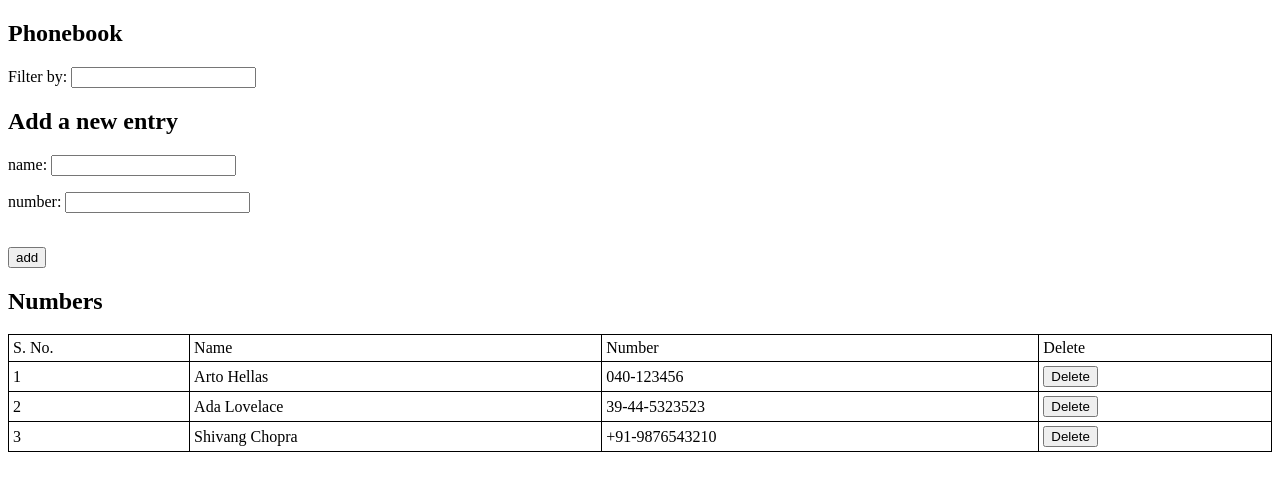
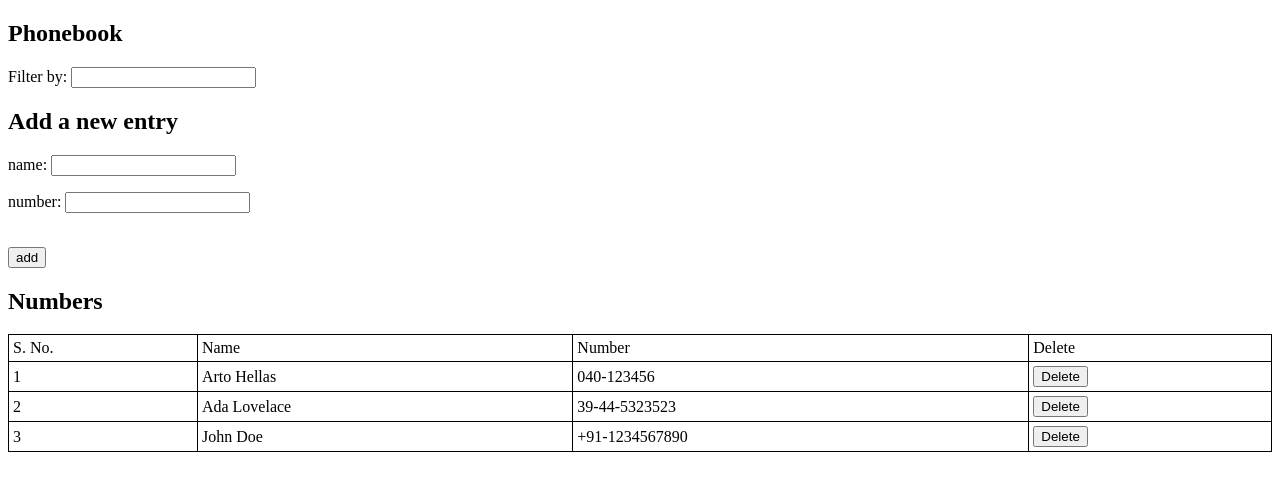
Before and after one commit to shivangc22/FullStackOpen, a React (Vite) app in the folder part2/phonebook/: page / in a window 1280 px wide. Shown: the top 490 px of the page. Built offline with nearby package versions, Linux system fonts and the light colour scheme; data requests are answered from the project's data file.

Commit message:
Solution for exercise 2.15

```diff
--- a/part2/phonebook/db.json
+++ b/part2/phonebook/db.json
@@ -11,9 +11,9 @@
       "id": "2"
     },
     {
-      "id": "724a",
-      "name": "Shivang Chopra",
-      "number": "+91-9876543210"
+      "name": "John Doe",
+      "number": "+91-1234567890",
+      "id": "724a"
     }
   ]
 }
--- a/part2/phonebook/src/components/FormDetails.jsx
+++ b/part2/phonebook/src/components/FormDetails.jsx
@@ -1,45 +1,62 @@
-import phonebook from "../services/phonebook"
-import { useState } from "react"
+// FormDetails.jsx
+import phonebook from "../services/phonebook";
+import { useState } from "react";
 
-const FormDetails = ({persons, setPersons, setNewSearch}) => {
+const FormDetails = ({ persons, setPersons, setNewSearch }) => {
+    const [newName, setNewName] = useState('');
+    const [newNumber, setNewNumber] = useState('');
 
-    const [newName, setNewName] = useState('')
-    const [newNumber, setNewNumber] = useState('')
-    const handleNewName = (event) => setNewName(event.target.value)
-    const handleNewNumber = (event) => setNewNumber(event.target.value)
+    const handleNewName = (event) => setNewName(event.target.value);
+    const handleNewNumber = (event) => setNewNumber(event.target.value);
 
-    const addNewEntry = (event) => {
+    const addNewEntry = async (event) => {
       event.preventDefault();
-      if (persons.some(obj => obj.name === newName || obj.number === newNumber)) {
-        const existingEntry = persons.find(person => person.name === newName || person.number === newNumber);
-        if (existingEntry.name === newName) {
-          alert(`${newName} is already added to the phonebook, with the number ${existingEntry.number}`);
-        } else {
-          alert(`${newNumber} is already added to the phonebook, with the name ${existingEntry.name}`);
+      const existingPerson = persons.find(person => person.name === newName || person.number === newNumber);
+
+      if (existingPerson) {
+          const confirmMessage = `${existingPerson.name} is already added to the phonebook, with ${existingPerson.number}, overwrite?`;
+          if (window.confirm(confirmMessage)) {
+              const newObject = { name: newName, number: newNumber };
+              try {
+                  const updatedEntry = await phonebook.updateEntry(existingPerson.id, newObject);
+                  const updatedPersons = persons.map(person =>
+                      person.id === updatedEntry.id ? updatedEntry : person
+                  );
+                  setPersons(updatedPersons);
+                  setNewName('');
+                  setNewNumber('');
+                  setNewSearch('');
+                  alert(`Successfully updated ${existingPerson.name} in the phonebook!`);
+              } catch (error) {
+                  console.error("Error updating person:", error.message);
+              }
           }
       } else {
           const newObject = { name: newName, number: newNumber };
-        phonebook
-          .create(newObject)
-          .then(returnedEntry => {
-            setPersons(persons.concat(returnedEntry));
+          try {
+              const returnedEntry = await phonebook.create(newObject);
+              setPersons([...persons, returnedEntry]);
               setNewName('');
               setNewNumber('');
               setNewSearch('');
-          })
+          } catch (error) {
+              console.error("Error adding new person:", error.message);
+          }
       }
   };
-    return(
-      <form onSubmit = {addNewEntry}>
+
+
+    return (
+        <form onSubmit={addNewEntry}>
             <div>
-          <p>name: <input value = {newName} onChange = {handleNewName}/></p>
-          <p>number: <input value = {newNumber} onChange = {handleNewNumber}/></p>
+                <p>name: <input value={newName} onChange={handleNewName} /></p>
+                <p>number: <input value={newNumber} onChange={handleNewNumber} /></p>
             </div>
             <div>
                 <br /><button type="submit">add</button>
             </div>
         </form>
-    )
-}
+    );
+};
 
-export default FormDetails
+export default FormDetails;
--- a/part2/phonebook/src/services/phonebook.js
+++ b/part2/phonebook/src/services/phonebook.js
@@ -1,28 +1,39 @@
-import axios from 'axios'
+// phonebook.js
+import axios from 'axios';
 
-const baseURL = 'http://localhost:3001/persons'
+const baseURL = 'http://localhost:3001/persons';
+
+const phonebookRequest = async (method, url, data = null) => {
+    try {
+        const response = await axios.request({
+            method,
+            url: `${baseURL}/${url}`,
+            data
+        });
+        return response.data;
+    } catch (error) {
+        throw new Error(error.response.data.error);
+    }
+};
 
 const getAll = async () => {
-    const response = await axios.get(baseURL)
-    return response.data
-}
+    return phonebookRequest('GET', '');
+};
 
-const create = async newObject => {
-    const request = axios.post(baseURL, newObject)
-    const response = await request
-    return response.data
-}
+const create = async (newObject) => {
+    return phonebookRequest('POST', '', newObject);
+};
 
 const update = async (id, newObject) => {
-    const request = axios.put(`${baseURL}/${id}`, newObject)
-    const response = await request
-    return response.data
-}
+    return phonebookRequest('PUT', id, newObject);
+};
 
 const deleteEntry = async (id) => {
-    const request = axios.delete(`${baseURL}/${id}`)
-    const response = await request
-    return response.data
-}
+    return phonebookRequest('DELETE', id);
+};
 
-export default { getAll, create, update, deleteEntry }
+const updateEntry = async (id, newObject) => {
+    return phonebookRequest('PUT', id, newObject);
+};
+
+export default { getAll, create, update, deleteEntry, updateEntry };
```
Lines whose indentation alone changed are shown as unchanged.
